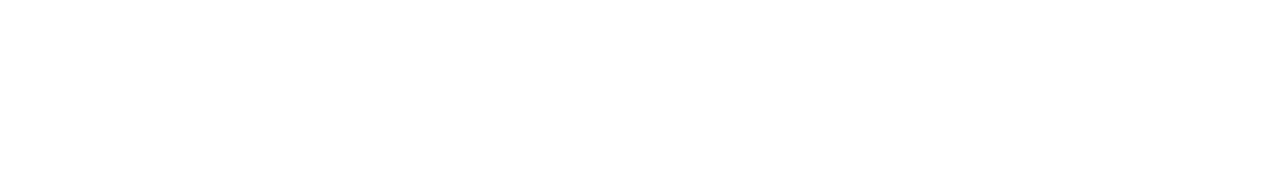
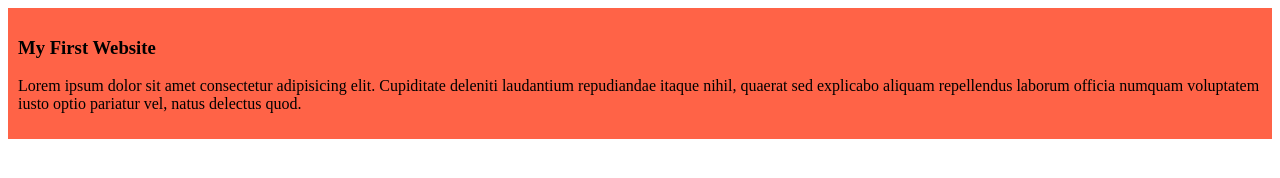
Before and after one commit to Arafat0122/My-simple-website, a plain HTML site: page Index.html in a window 1280 px wide. Drawn offline with Linux system fonts and the light colour scheme.

Commit message:
added the first blog

```diff
--- a/Index.html
+++ b/Index.html
@@ -4,8 +4,12 @@
     <meta charset="UTF-8">
     <meta name="viewport" content="width=device-width, initial-scale=1.0">
     <title>My Simple Website</title>
+    <link rel="stylesheet" href="Styles/blog.css">
 </head>
 <body>
-
+    <div>
+        <h3>My First Website</h3>
+        <p>Lorem ipsum dolor sit amet consectetur adipisicing elit. Cupiditate deleniti laudantium repudiandae itaque nihil, quaerat sed explicabo aliquam repellendus laborum officia numquam voluptatem iusto optio pariatur vel, natus delectus quod.</p>
+    </div>
 </body>
 </html>
--- /dev/null
+++ b/Styles/blog.css
@@ -0,0 +1,4 @@
+div{
+    background-color: tomato;
+    padding: 10px;
+}
```
